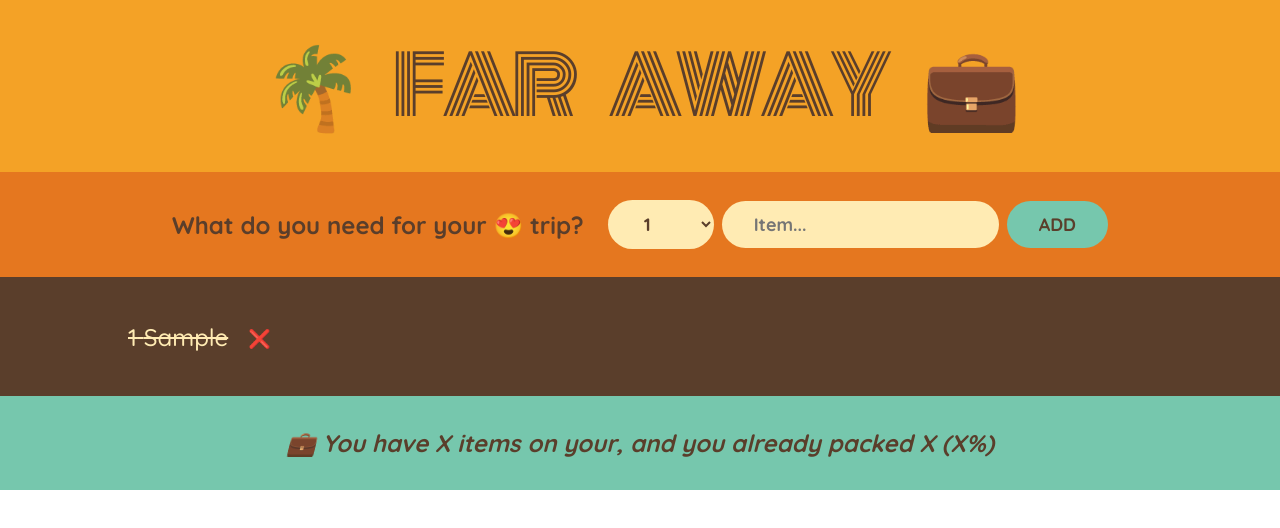
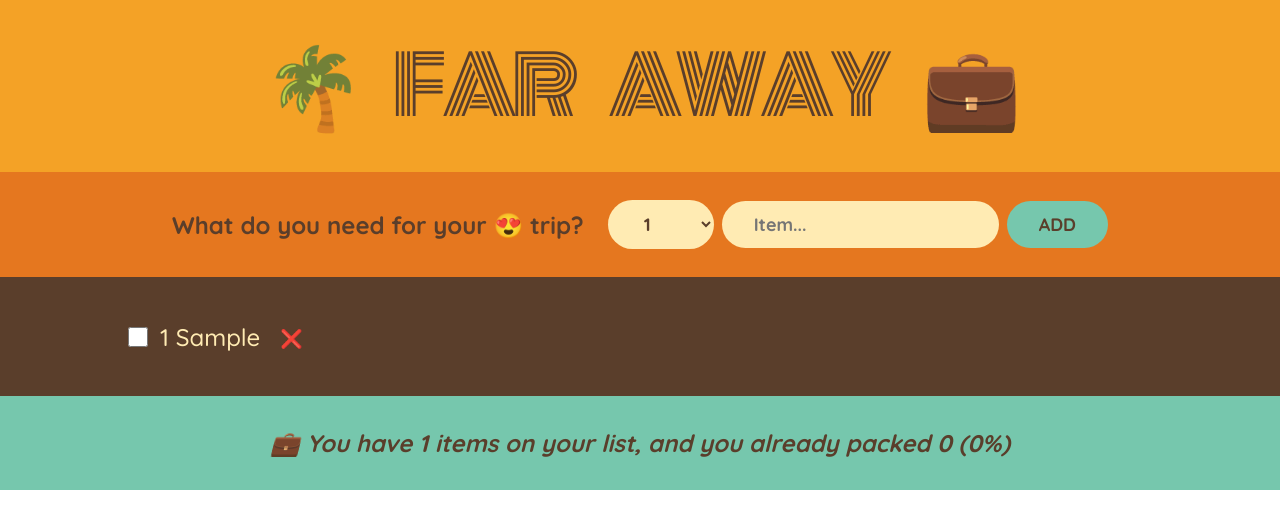
Before and after one commit to Ifeoluwa-cloud/Travel-List-App, a React (Vite) app: page / in a window 1280 px wide. Both pictures are taken after typing "Sample" into the empty fields and a click on the button "ADD". Shown: the top 528 px of the page. Built offline with nearby package versions, Linux system fonts and the light colour scheme.

Commit message:
Refractor the PackingList components to render items added

```diff
--- a/src/App.jsx
+++ b/src/App.jsx
@@ -1,23 +1,37 @@
 import { useState } from "react";
-
-const initialItems = [
-  { id: 1, description: "Passports", quantity: 2, packed: false },
-  { id: 2, description: "Socks", quantity: 12, packed: true },
-  { id: 3, description: "Chargers", quantity: 1, packed: false },
-];
 
 export default function App() {
   const [items, setItems] = useState([]);
+
+  function handleWeb(e) {
+    e.preventDefault();
+  }
 
   function handleAddItems(item) {
     setItems(items=>[...items, item]);
   }
 
+  function handleDeleteItems(id) {
+    setItems((items=>items.filter(item=>item.id !== id)))
+  }
+
+  function handleToggleItem(id) {
+    setItems((items) =>
+      items.map(item =>
+        item.id === id ? { ...item, packed: !item.packed }
+        : item
+      )
+    );
+  }
+
   return <div className="App">
       <Logo />
       <Form onAddItems={handleAddItems} />
-      <PackingList items={items} />
-      <Stats />
+      <PackingList items={items}
+        onDeleteItems={handleDeleteItems}
+        onToggleItems={handleToggleItem}
+      />
+      <Stats items={items}/>
   </div>
 }
 
@@ -38,7 +52,7 @@
     const newItem = {
       description,
       quantity,
-      packed: true,
+      packed: false,
       id: Date.now()
     };
     console.log(newItem);
@@ -75,31 +89,49 @@
   );
 }
 
-function PackingList({ items }) {
+function PackingList({ items, onDeleteItems, onToggleItems }) {
   return (
     <div className="list">
           <ul>
             {items.map((item) => (
-              <Item item={item} key={item.id} />
+              <Item item={item}
+              onDeleteItems={onDeleteItems}
+              onToggleItems={onToggleItems}
+              key={item.id} />
             ))}
           </ul>
     </div>
   );
 }
 
-function Item({ item }) {
+function Item({ item, onDeleteItems, onToggleItems }) {
   return (
     <li>
+          <input type="checkbox" value={item.packed} onChange={() => onToggleItems(item.id)}/>
           <span style={item.packed ? {textDecoration:"line-through"}: {}}>
             {item.quantity} {item.description}
           </span>
-          <button>❌</button>
+          <button onClick={() => onDeleteItems(item.id)}>❌</button>
     </li>
   );
 }
 
-function Stats() {
+function Stats({ items }) {
+  if(!items.length) return <p className="stats">
+    <em>Start adding some items to your packing list🚀</em>
+  </p>
+
+  const numItems = items.length;
+  const numPacked = items.filter((item) => item.packed).length;
+  const percentage = Math.round((numPacked / numItems) * 100);
+
   return <footer className="stats">
-    <em>💼 You have X items on your, and you already packed X (X%)</em>
+    <em>
+      {percentage === 100 ? 'You got everything! Ready to go ✈' :
+      `💼 You have ${numItems} items on your list, and you
+      already packed
+      ${numPacked} (${percentage}%)`
+      }
+    </em>
   </footer>
 }
```
